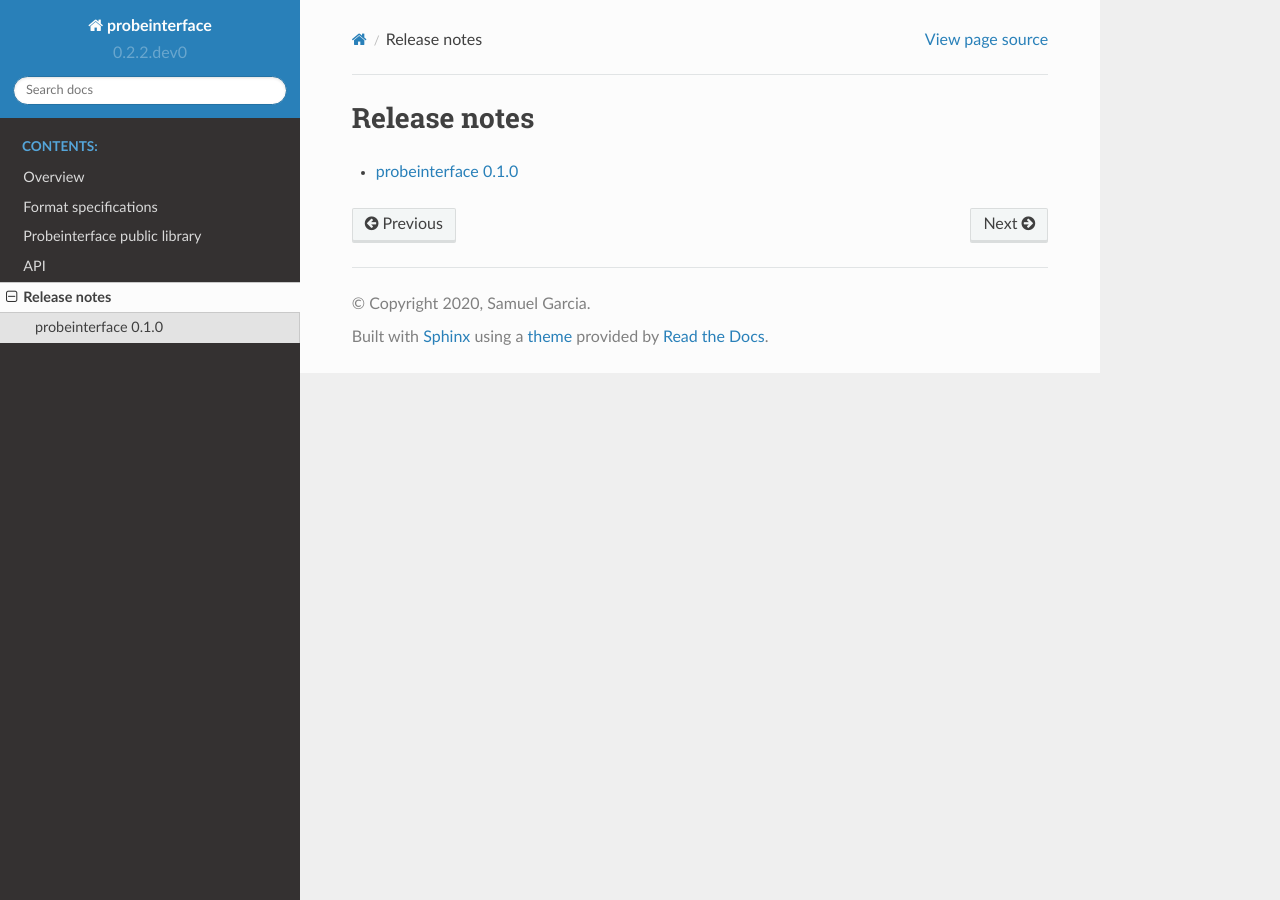
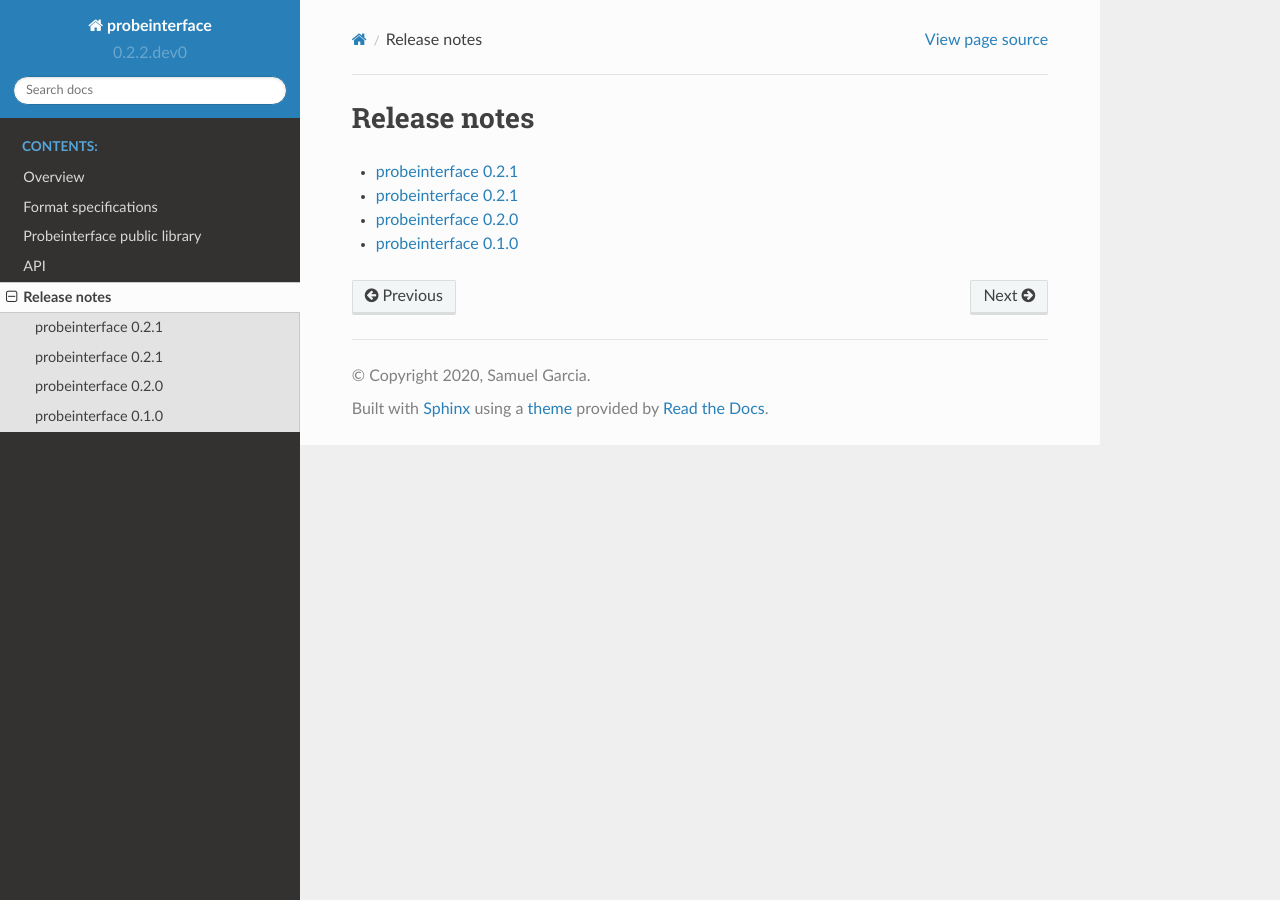
Before and after one commit to SpikeInterface/probeinterface, a Sphinx documentation site: the page built from doc/release_notes.rst, in a window 1280 px wide. Built offline with Sphinx 7.4.7 and the Read the Docs theme 2.0.0, drawn with Linux system fonts in a browser that asks for light colours; pages that are not in the unit, such as notebooks, are missing from menus.

Commit message:
Make history for documentation.

```diff
--- a/doc/release_notes.rst
+++ b/doc/release_notes.rst
@@ -6,4 +6,7 @@ Release notes
 .. toctree::
    :maxdepth: 1
 
+   releases/0.2.2.rst
+   releases/0.2.1.rst
+   releases/0.2.0.rst
    releases/0.1.0.rst
--- /dev/null
+++ b/doc/releases/0.2.0.rst
@@ -0,0 +1,6 @@
+probeinterface 0.2.0
+--------------------
+
+March, 2 2021
+
+Format improvement with all ids in str.
```
Also changed, not shown: doc/releases/0.2.1.rst (added, +9 -0 lines), doc/releases/0.2.2.rst (added, +9 -0 lines).
